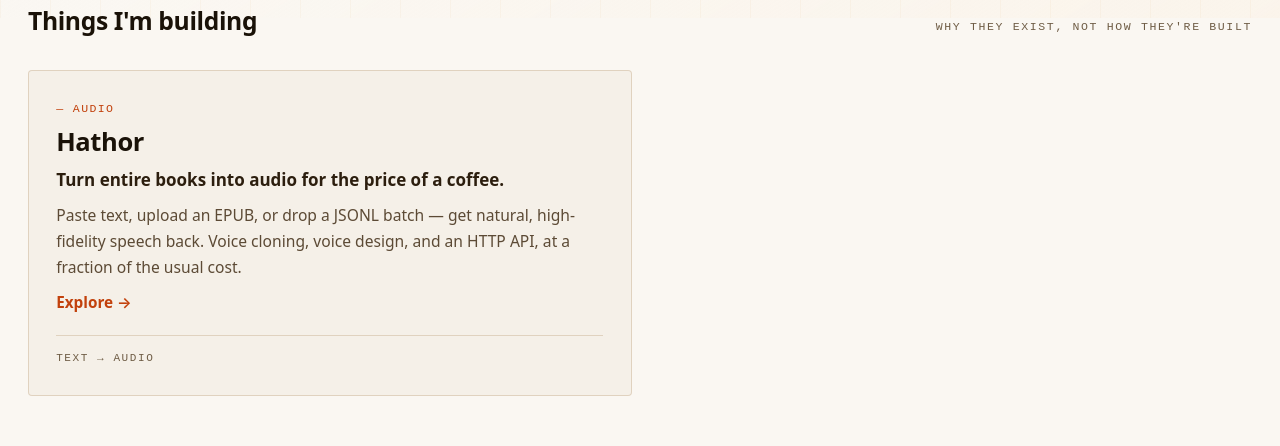
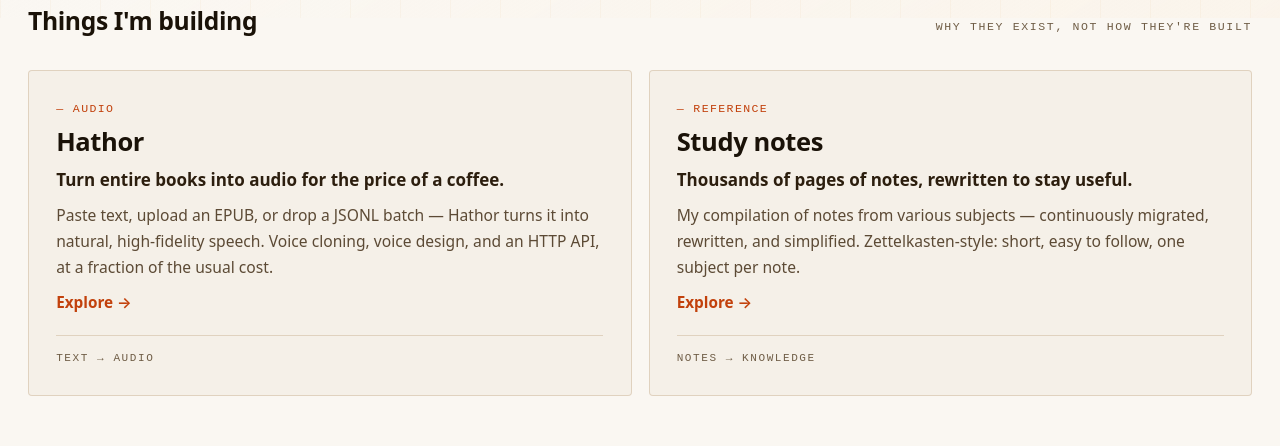
Before and after one commit to n1o/n1o.github.io, an Astro site: page / in a window 1280 px wide. Shown: the part 782-1228 px from the top of the page. Built offline with nearby package versions, Linux system fonts and the light colour scheme; Astro itself is replaced by a stand-in of ours; some packages are replaced by stand-ins of ours.

Commit message:
Feature-flag project cards via src/lib/projects.ts (mirrors astro.config features)

```diff
--- a/astro.config.mjs
+++ b/astro.config.mjs
@@ -1,4 +1,12 @@
 import { defineConfig } from "astro/config";
+
+// Feature flags — flip to toggle what gets rendered into the site.
+// Consumers: src/lib/projects.ts (projects shown on homepage + /projects/).
+const features = {
+  hathor: true, // hathortts.com — TTS product
+  dissectingAi: false, // dissecting-ai.dev — AI learning platform
+  studyNotes: true, // n1o.github.io/study_notes
+};
 
 // https://astro.build/config
 export default defineConfig({
--- /dev/null
+++ b/src/lib/projects.ts
@@ -0,0 +1,58 @@
+// Single source of truth for project cards.
+// Flags mirror `features` in astro.config.mjs — flip them there to
+// include/exclude a card from the homepage and /projects/ at build time.
+type ProjectFlag = "hathor" | "dissectingAi" | "studyNotes";
+type Project = {
+  flag: ProjectFlag;
+  href: string;
+  category: string;
+  name: string;
+  claim: string;
+  pitch: string;
+  tag: string;
+  cta: string;
+};
+
+const features: Record<ProjectFlag, boolean> = {
+  hathor: true, // hathortts.com — TTS product
+  dissectingAi: false, // dissecting-ai.dev — AI learning platform
+  studyNotes: true, // n1o.github.io/study_notes
+};
+
+const all: Project[] = [
+  {
+    flag: "hathor",
+    href: "https://hathortts.com",
+    category: "AUDIO",
+    name: "Hathor",
+    claim: "Turn entire books into audio for the price of a coffee.",
+    pitch:
+      "Paste text, upload an EPUB, or drop a JSONL batch — Hathor turns it into natural, high-fidelity speech. Voice cloning, voice design, and an HTTP API, at a fraction of the usual cost.",
+    tag: "TEXT → AUDIO",
+    cta: "Visit hathortts.com",
+  },
+  {
+    flag: "dissectingAi",
+    href: "https://dissecting-ai.dev",
+    category: "AI RESEARCH",
+    name: "Dissecting AI",
+    claim: "Papers → summary · lecture · quiz · audio.",
+    pitch:
+      "A learning platform for cutting-edge AI research. Curated paths, topic deep-dives, and a public library — submit any paper and get it turned into a lesson. First module free, no account needed to browse.",
+    tag: "PAPERS → UNDERSTANDING",
+    cta: "Visit dissecting-ai.dev",
+  },
+  {
+    flag: "studyNotes",
+    href: "https://n1o.github.io/study_notes/content.html",
+    category: "REFERENCE",
+    name: "Study notes",
+    claim: "Thousands of pages of notes, rewritten to stay useful.",
+    pitch:
+      "My compilation of notes from various subjects — continuously migrated, rewritten, and simplified. Zettelkasten-style: short, easy to follow, one subject per note.",
+    tag: "NOTES → KNOWLEDGE",
+    cta: "Browse the notes",
+  },
+];
+
+export const projects = all.filter((p) => features[p.flag]);
--- a/src/pages/index.astro
+++ b/src/pages/index.astro
@@ -2,6 +2,7 @@
 import { getCollection } from "astro:content";
 import Base from "../layouts/Base.astro";
 import ProjectCard from "../components/ProjectCard.astro";
+import { projects } from "../lib/projects";
 
 const posts = (await getCollection("posts", ({ data }) => !data.draft))
   .sort((a, b) => b.data.date.valueOf() - a.data.date.valueOf())
@@ -9,18 +10,6 @@ const posts = (await getCollection("posts", ({ data }) => !data.draft))
 
 const fmt = (d: Date) =>
   d.toLocaleDateString("en-US", { month: "short", day: "2-digit" }).toUpperCase();
-
-const projects = [
-  {
-    href: "https://hathortts.com",
-    category: "AUDIO",
-    name: "Hathor",
-    claim: "Turn entire books into audio for the price of a coffee.",
-    pitch:
-      "Paste text, upload an EPUB, or drop a JSONL batch — get natural, high-fidelity speech back. Voice cloning, voice design, and an HTTP API, at a fraction of the usual cost.",
-    tag: "TEXT → AUDIO",
-  },
-];
 ---
 
 <Base
```
Also changed, not shown: src/pages/projects.astro (+2 -23 lines).
